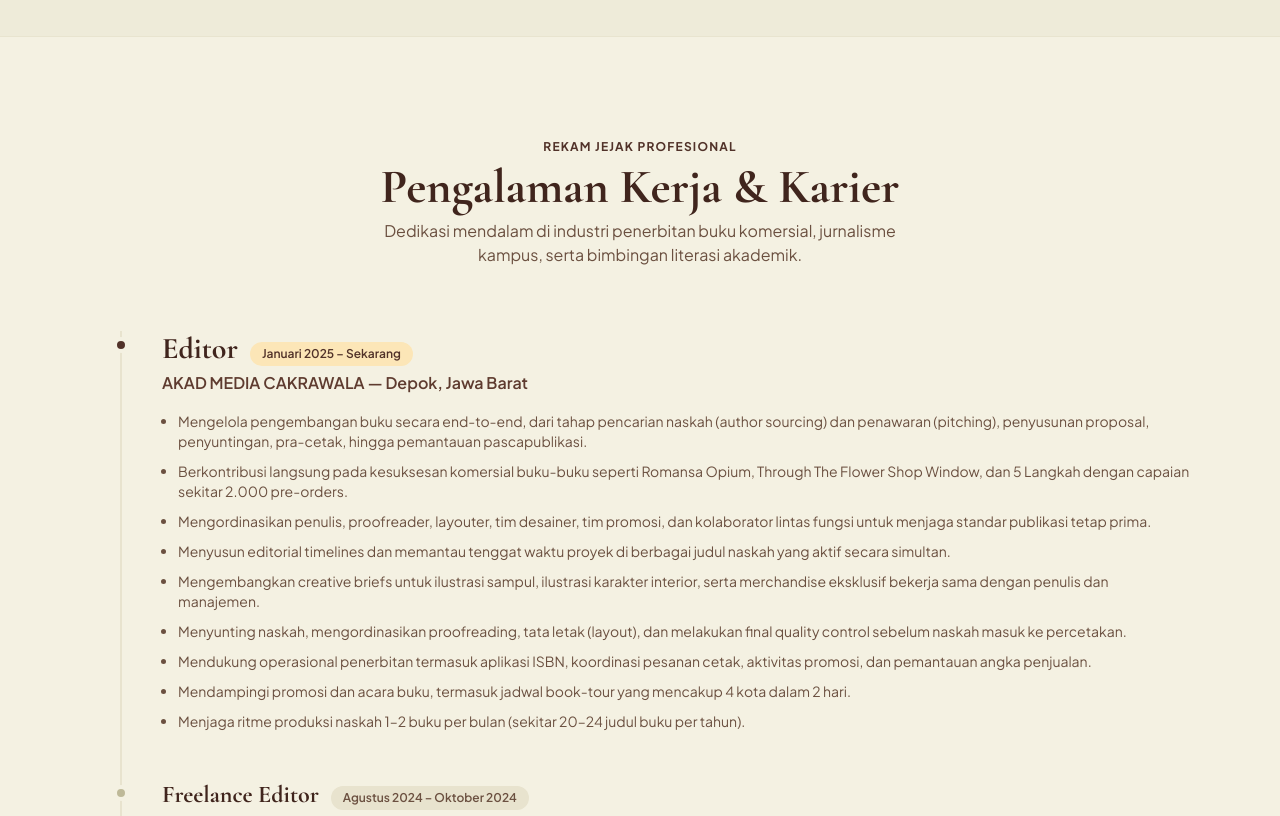
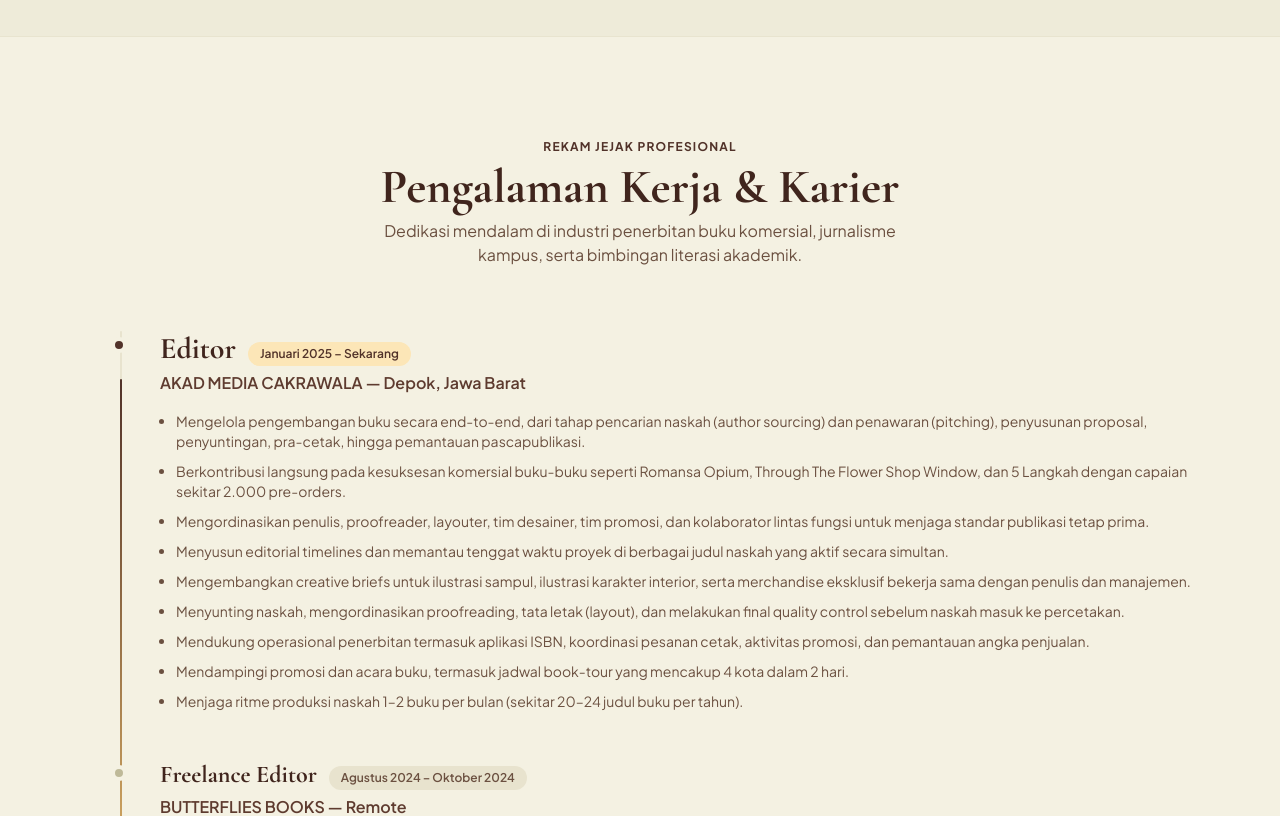
Before and after one commit to Praditya1808/portofolio-nextjs, a Next.js app: page / in a window 1280 px wide. Shown: the part 1900-2716 px from the top of the page. Built offline with nearby package versions, Linux system fonts and the light colour scheme; no server answers.

Commit message:
patching animasi

```diff
--- a/src/components/sections/Experience.tsx
+++ b/src/components/sections/Experience.tsx
@@ -1,8 +1,24 @@
+"use client";
+
+import { useRef } from "react";
+import { motion, useReducedMotion, useScroll, useSpring } from "framer-motion";
 import { Reveal } from "@/components/motion/Reveal";
 import { experience } from "@/data/site";
 import { cn } from "@/lib/utils";
 
 export function Experience() {
+  const timelineRef = useRef<HTMLDivElement>(null);
+  const reduceMotion = useReducedMotion();
+  const { scrollYProgress } = useScroll({
+    target: timelineRef,
+    offset: ["start 0.8", "end 0.45"],
+  });
+  const lineProgress = useSpring(scrollYProgress, {
+    stiffness: 90,
+    damping: 26,
+    restDelta: 0.001,
+  });
+
   return (
     <section id="pengalaman" className="py-24">
       <div className="container-narrow">
@@ -15,10 +31,25 @@ export function Experience() {
           </p>
         </Reveal>
 
-        <div className="relative ml-4 space-y-12 border-l-2 border-stone-200 sm:ml-8">
+        <div ref={timelineRef} className="relative ml-4 space-y-12 sm:ml-8">
+          <span
+            aria-hidden="true"
+            className="absolute inset-y-0 left-0 w-0.5 rounded-full bg-stone-200"
+          />
+          <motion.span
+            aria-hidden="true"
+            className="absolute inset-y-0 left-0 w-0.5 origin-top rounded-full bg-gradient-to-b from-terracotta via-amber-400 to-forest/60"
+            style={{ scaleY: reduceMotion ? 1 : lineProgress }}
+          />
           {experience.map((item, index) => (
             <Reveal key={`${item.title}-${item.period}`} delay={index * 0.04}>
               <article className="group relative pl-7 sm:pl-10">
+                {item.highlighted ? (
+                  <span
+                    aria-hidden="true"
+                    className="absolute -left-[9px] top-1.5 h-4 w-4 animate-dot-pulse rounded-full bg-terracotta/40"
+                  />
+                ) : null}
                 <span
                   className={cn(
                     "absolute -left-[9px] top-1.5 h-4 w-4 rounded-full border-4 border-paper transition-transform group-hover:scale-125",
@@ -50,11 +81,32 @@ export function Experience() {
                 </p>
 
                 {item.bullets?.length ? (
-                  <ul className="ml-4 mt-4 list-outside list-disc space-y-2.5 text-xs leading-relaxed text-stone-600 sm:text-sm">
+                  <motion.ul
+                    className="ml-4 mt-4 list-outside list-disc space-y-2.5 text-xs leading-relaxed text-stone-600 sm:text-sm"
+                    initial={reduceMotion ? false : "hidden"}
+                    whileInView="show"
+                    viewport={{ once: true, margin: "-40px" }}
+                    variants={{
+                      hidden: {},
+                      show: { transition: { staggerChildren: 0.045 } },
+                    }}
+                  >
                     {item.bullets.map((bullet) => (
-                      <li key={bullet}>{bullet}</li>
+                      <motion.li
+                        key={bullet}
+                        variants={{
+                          hidden: { opacity: 0, x: -6 },
+                          show: {
+                            opacity: 1,
+                            x: 0,
+                            transition: { duration: 0.35, ease: [0.22, 1, 0.36, 1] },
+                          },
+                        }}
+                      >
+                        {bullet}
+                      </motion.li>
                     ))}
-                  </ul>
+                  </motion.ul>
                 ) : null}
 
                 {item.paragraph ? (
--- a/tailwind.config.ts
+++ b/tailwind.config.ts
@@ -116,6 +116,10 @@ const config: Config = {
           "0%, 100%": { opacity: "1" },
           "50%": { opacity: "0.45" },
         },
+        dotPulse: {
+          "0%": { transform: "scale(1)", opacity: "0.55" },
+          "70%, 100%": { transform: "scale(2.6)", opacity: "0" },
+        },
         marquee: {
           "0%": { transform: "translateX(0)" },
           "100%": { transform: "translateX(-50%)" },
@@ -124,6 +128,7 @@ const config: Config = {
       animation: {
         "fade-up": "fade-up 0.6s ease-out both",
         "pulse-soft": "pulseSoft 2.4s ease-in-out infinite",
+        "dot-pulse": "dotPulse 2.6s ease-out infinite",
         marquee: "marquee 42s linear infinite",
       },
     },
```
